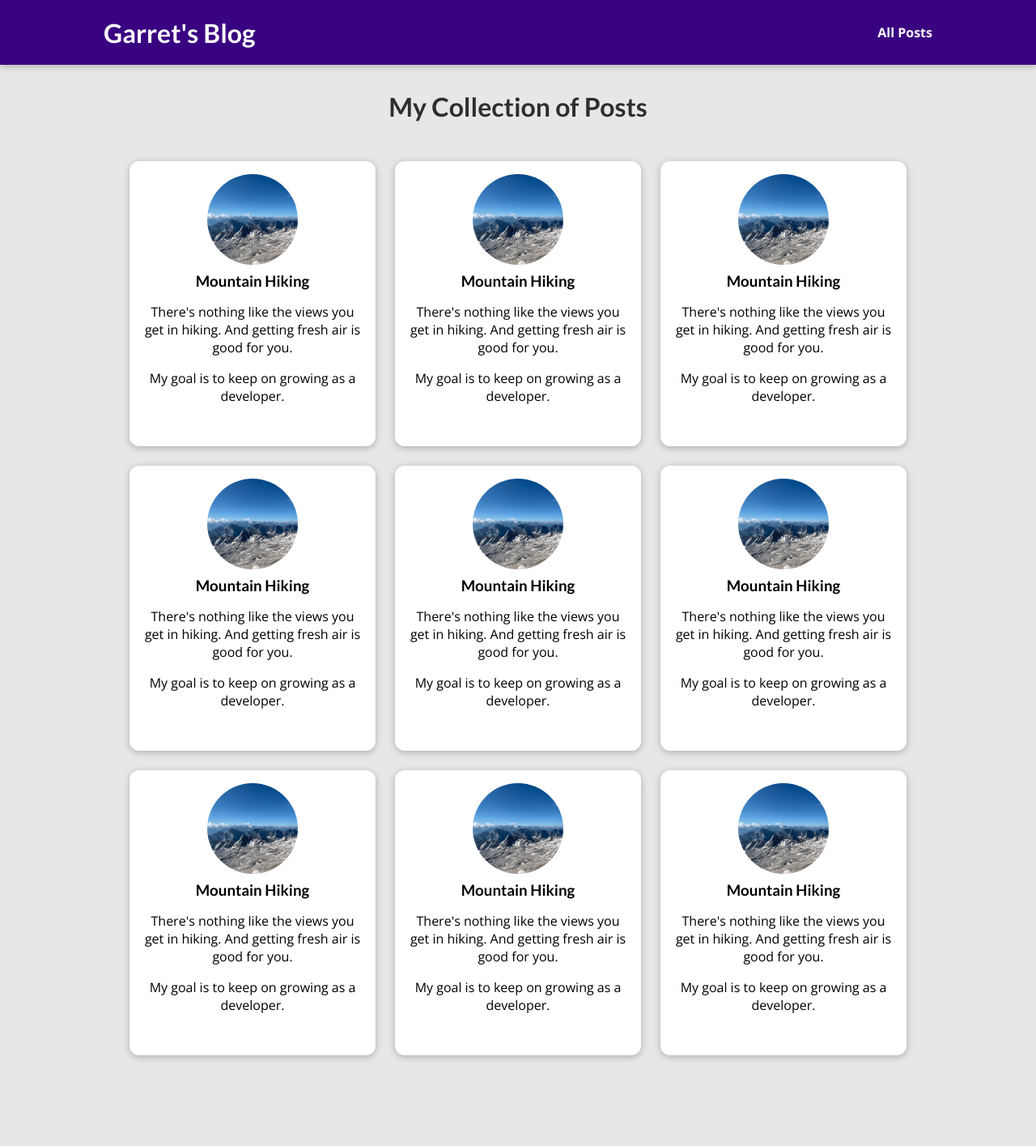
After one commit to glw/learning-django, a Django app: template mysite/blog/templates/blog/all-posts.html in a window 1280 px wide. The commit adds this page. Shown: the whole page at 81% size. Run offline with Django 3.2, Linux system fonts and the light colour scheme; the template is opened without the code that fills it, so the values that code supplies are empty.

Commit message:
add the all-posts page and style

```diff
--- /dev/null
+++ b/mysite/blog/static/blog/all-posts.css
@@ -0,0 +1,43 @@
+body {
+    background-color: #e7e7e7;
+  }
+
+  #main-navigation {
+    background-color: #390281;
+    box-shadow: 0 2px 8px rgba(0, 0, 0, 0.25);
+  }
+
+  #all-posts {
+    margin: 7rem auto;
+    width: 90%;
+    max-width: 60rem;
+  }
+
+  #all-posts h2 {
+    text-align: center;
+    font-size: 2rem;
+    color: #2e2e2e;
+    margin: 3rem 0;
+  }
+
+  ul {
+    list-style: none;
+    margin: 0;
+    padding: 0;
+    display: grid;
+    grid-template-columns: repeat(auto-fill, minmax(17rem, 1fr));
+    gap: 1.5rem;
+  }
+
+  .post img {
+    width: 7rem;
+    height: 7rem;
+  }
+
+  .post a {
+    height: 22rem;
+    transform-origin: center;
+    box-shadow: 0 2px 8px rgba(0, 0, 0, 0.25);
+    border-radius: 12px;
+    background-color: white;
+  }
--- /dev/null
+++ b/mysite/blog/static/blog/post.css
@@ -0,0 +1,43 @@
+.post {
+    display: flex;
+    flex-direction: column;
+    align-items: center;
+    text-align: center;
+  }
+
+  .post a {
+    text-decoration: none;
+    color: black;
+    transition: all 0.2s ease;
+    padding: 1rem;
+  }
+
+  .post a:hover,
+  .post a:active {
+    transform: scale(1.1);
+    background-color: #390281;
+    color: white;
+  }
+
+  .post img {
+    width: 5rem;
+    height: 5rem;
+    object-fit: cover;
+    border-radius: 50%;
+  }
+
+  .post h3 {
+    margin: 0.25rem 0;
+  }
+
+  .post time {
+    color: #666666;
+    margin: 0.25rem;
+    font-style: italic;
+    font-size: 0.85rem;
+  }
+
+  .post:hover time,
+  .post:active time {
+    color: white;
+  }
--- /dev/null
+++ b/mysite/blog/templates/blog/all-posts.html
@@ -0,0 +1,27 @@
+{% extends 'base.html' %}
+{% load static %}
+
+{% block title %}All My Posts{% endblock title %}
+
+{% block css_files %}
+<link rel="stylesheet" href="{% static 'blog/post.css' %}">
+<link rel="stylesheet" href="{% static 'blog/all-posts.css' %}">
+{% endblock css_files %}
+
+{% block content %}
+<section id="all-posts">
+    <h2>My Collection of Posts</h2>
+
+    <ul>
+        {% include "blog/includes/post.html" %}
+        {% include "blog/includes/post.html" %}
+        {% include "blog/includes/post.html" %}
+        {% include "blog/includes/post.html" %}
+        {% include "blog/includes/post.html" %}
+        {% include "blog/includes/post.html" %}
+        {% include "blog/includes/post.html" %}
+        {% include "blog/includes/post.html" %}
+        {% include "blog/includes/post.html" %}
+    </ul>
+</section>
+{% endblock content %}
--- /dev/null
+++ b/mysite/blog/templates/blog/includes/post.html
@@ -0,0 +1,16 @@
+{% load static %}
+
+<li>
+    <article class="post">
+        <a href="">
+            <img src="{% static 'blog/images/mountains.jpg' %}" alt="Hiking">
+            <div class="post__content">
+                <h3>
+                    Mountain Hiking
+                </h3>
+                <p>There's nothing like the views you get in hiking. And getting fresh air is good for you.</p>
+                <p>My goal is to keep on growing as a developer.</p>
+            </div>
+        </a>
+    </article>
+</li>
--- a/mysite/blog/views.py
+++ b/mysite/blog/views.py
@@ -1,3 +1,4 @@
+from django.http import request
 from django.shortcuts import render
 
 # Create your views here.
@@ -5,8 +6,8 @@ from django.shortcuts import render
 def start_page(request):
     return render(request, "blog/index.html")
 
-def posts(requests):
-    pass
+def posts(request):
+    return render(request, "blog/all-posts.html")
 
 def post_detail(request):
     pass
--- a/mysite/templates/base.html
+++ b/mysite/templates/base.html
@@ -13,6 +13,12 @@
     </head>
 
     <body>
+        <header id="main-navigation">
+            <h1><a href="">Garret's Blog</a></h1>
+            <nav>
+                <a href="{% url "posts-page" %}">All Posts</a>
+            </nav>
+        </header>
         {% block content %}{% endblock content %}
     </body>
 
```
Also changed, not shown: mysite/blog/templates/blog/index.html (+7 -23 lines).
